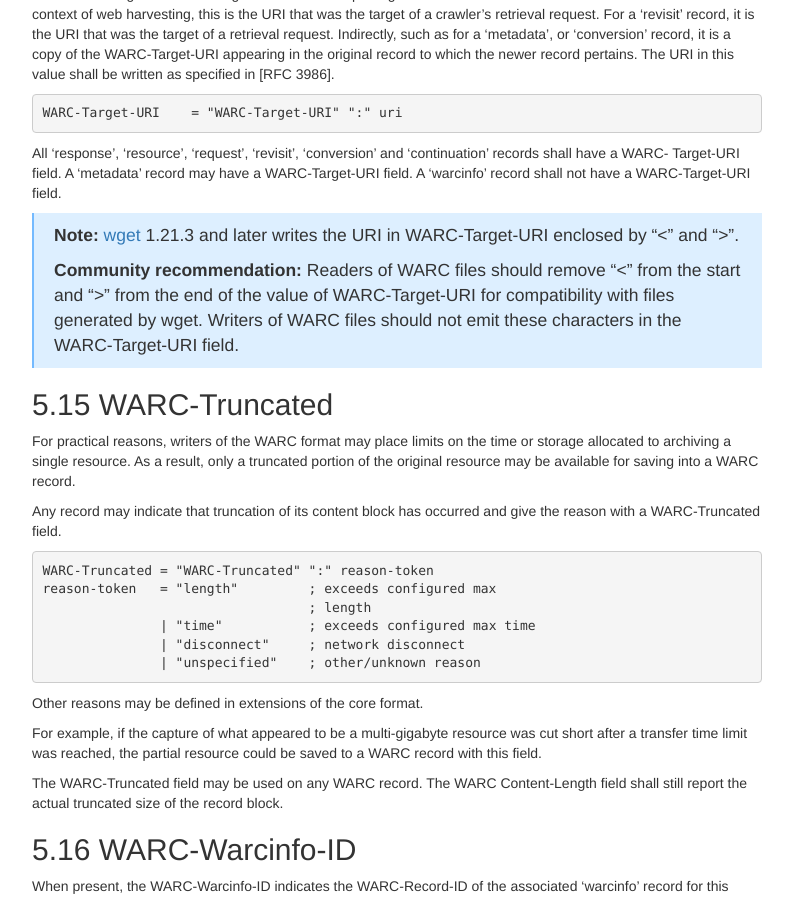
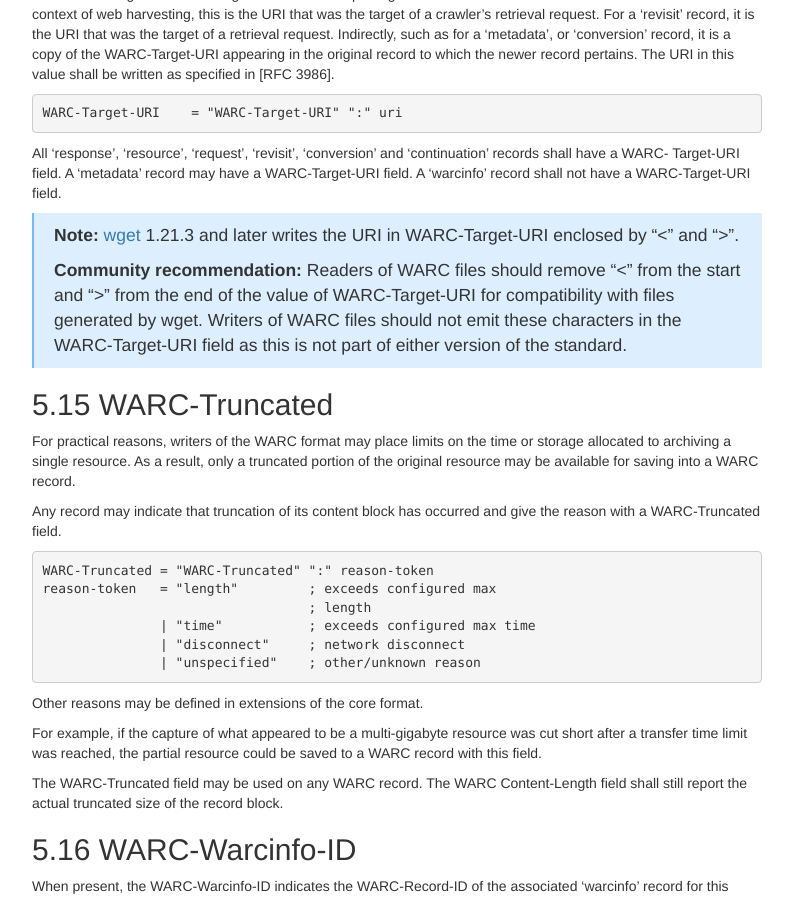
Before and after one commit to iipc/warc-specifications, a Jekyll site: the page built from specifications/warc-format/warc-1.1-annotated/index.md, in a window 1280 px wide and 900 px high, scrolled down 12941 px. Shown: the whole window, without its empty margins (433-1226 px from the left). Built offline with Jekyll 4.4.1, drawn with Linux system fonts in a browser that asks for light colours; nearby versions of some CDN libraries.

Commit message:
Revert "Remove "either version of the standard" wording from note"
This reverts commit 09410a6a064f8cc798899b066f3743644f69de0c.

```diff
--- a/specifications/warc-format/warc-1.1-annotated/index.md
+++ b/specifications/warc-format/warc-1.1-annotated/index.md
@@ -798,7 +798,8 @@ have a WARC-Target-URI field.
 > **Community recommendation:** Readers of WARC files should remove
 > "<" from the start and ">" from the end of the value of WARC-Target-URI
 > for compatibility with files generated by wget. Writers of WARC files
-> should not emit these characters in the WARC-Target-URI field.
+> should not emit these characters in the WARC-Target-URI field as this
+> is not part of either version of the standard.
 
 WARC-Truncated
 --------------
```
